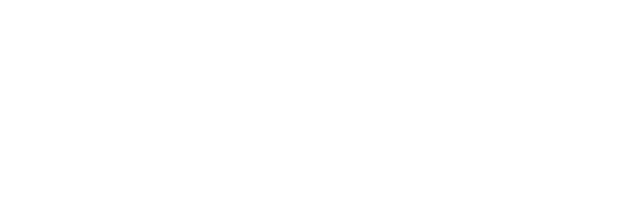
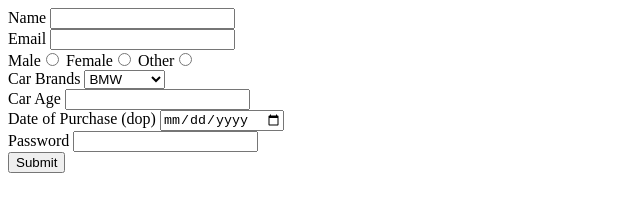
Before and after one commit to acciojob/car-insurance-form-mahesh10054, a website: page main.html in a window 1280 px wide. Shown: the whole page, without its empty margins (0-640 px from the left). Drawn offline with Linux system fonts and the light colour scheme.

Commit message:
created a submission

```diff
--- a/main.html
+++ b/main.html
@@ -8,6 +8,31 @@
 
 <body>
 	<!-- the entire body must be written by student -->
+	<form method="post">
+		<label for="name">Name</label> <input id = "name" type="text" required>
+		<br>
+		<label for="email">Email</label> <input id="email" type="email" required>
+		<br>
+		<label>Male</label><input name="gender" type="radio" required>
+		<label>Female</label><input name="gender" type="radio" required>
+		<label>Other</label><input name="gender" type="radio" required>
+		<br>
+		<label for="cars">Car Brands</label>
+		<select id="cars">
+			<option>BMW</option>
+			<option>Audi</option>
+			<option>Mercedez</option>
+		</select>
+		<br>
+		<label for="carage">Car Age</label> <input id="carage" type="number" required>
+		<br>
+		<label for="dop">Date of Purchase (dop)</label> <input id="dop" type="date" required>
+		<br>
+		<label for="password">Password</label> <input id="password" type="password" required>
+		<br>
+		<input type="submit">
+	</form>
+
     <script type="text/javascript" src="./script.js">
 </script>
 
```
